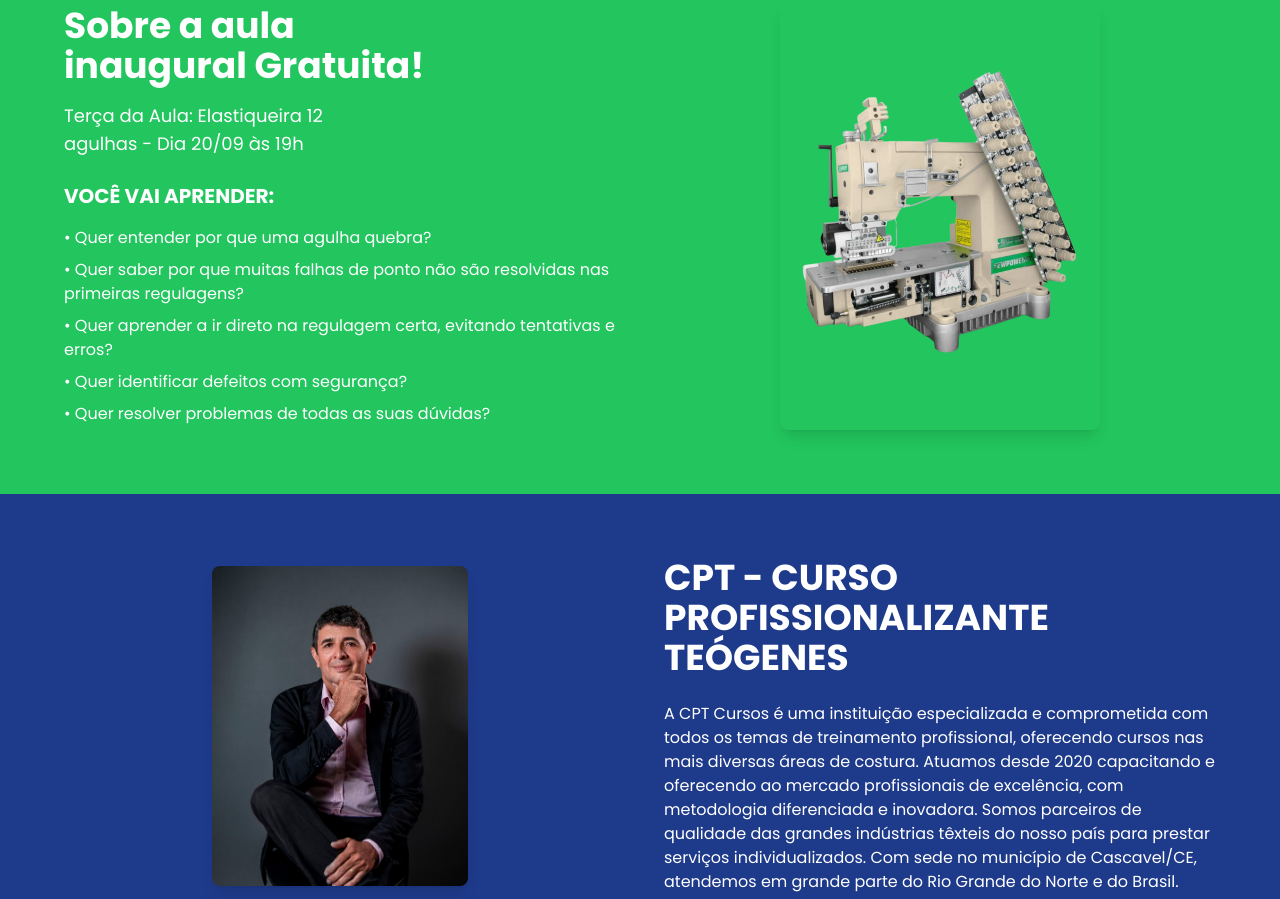
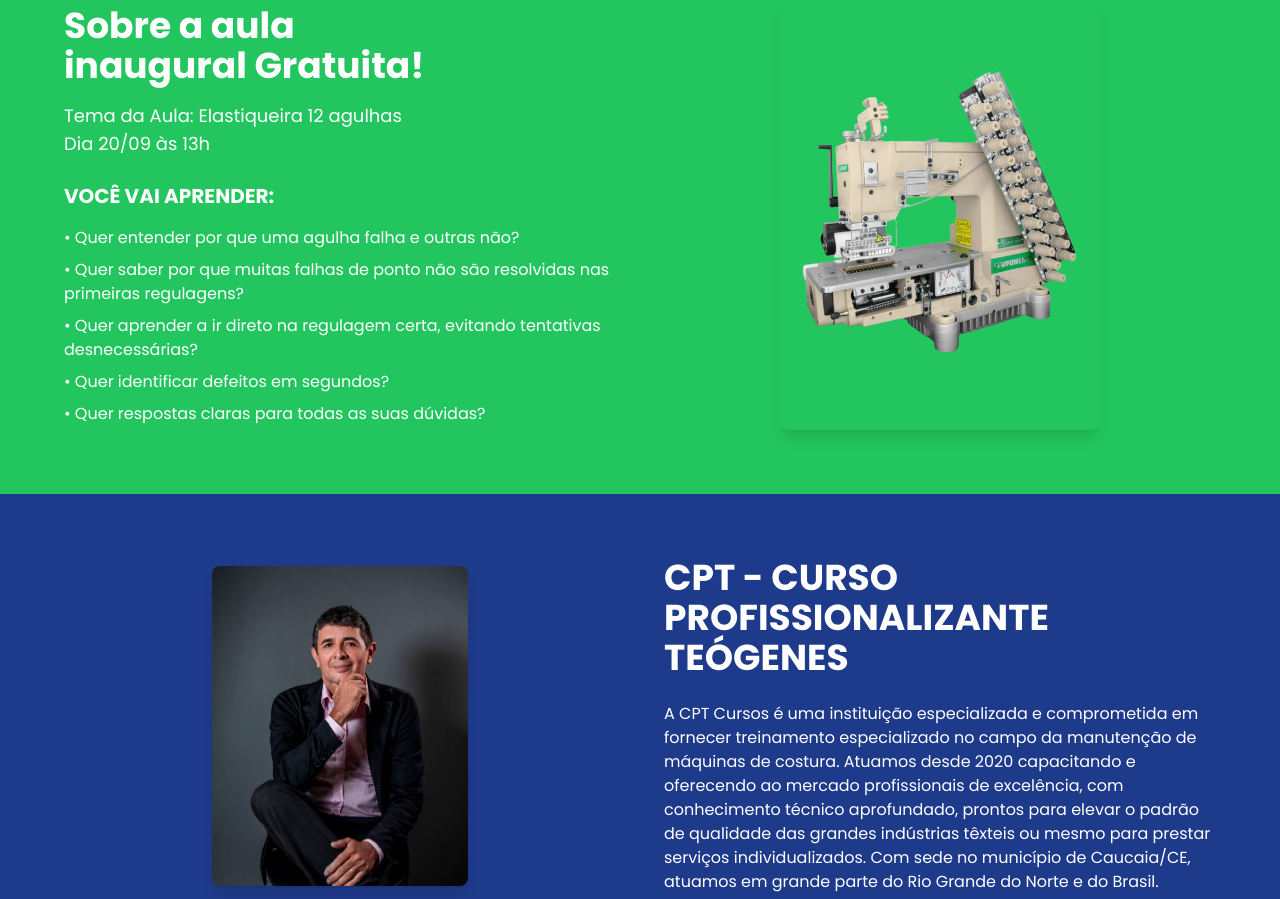
Before and after one commit to Rolemak/boakostura-homepage, a plain HTML site: page index.html in a window 1280 px wide. Shown: the part 941-1840 px from the top of the page. Drawn offline with nearby package versions, Linux system fonts and the light colour scheme.

Commit message:
Ajuste de texto

```diff
--- a/index.html
+++ b/index.html
@@ -171,9 +171,7 @@
         <div class="relative z-10 flex items-center justify-center md:justify-start h-full px-4 md:px-16">
             <div class="text-white max-w-lg text-center md:text-left">
                 <h1 class="text-3xl sm:text-4xl md:text-5xl font-bold leading-tight mb-6 animate-fade-up">
-                    Aula<br>
-                    inaugural<br>
-                    Boakostura
+                    Aula<br> inaugural<br> Boakostura
                 </h1>
                 <a href="https://forms.gle/gNUe7Fj8GTfZecN8A" target="_blank" class="bg-white text-black px-6 py-3 md:px-8 rounded-full font-semibold hover:bg-gray-100 hover-scale transition-all inline-block text-sm md:text-base animate-fade-up animate-delay-200">
                     Inscreva-se!
@@ -187,21 +185,19 @@
         <div class="max-w-6xl mx-auto grid grid-cols-1 md:grid-cols-2 gap-8 md:gap-12 items-center">
             <div class="text-center md:text-left order-2 md:order-1 scroll-reveal">
                 <h2 class="text-2xl sm:text-3xl md:text-4xl font-bold mb-4 leading-tight">
-                    Sobre a aula<br>
-                    inaugural Gratuita!
+                    Sobre a aula<br>inaugural Gratuita!
                 </h2>
                 <p class="text-base md:text-lg mb-6">
-                    Terça da Aula: Elastiqueira 12<br>
-                    agulhas - Dia 20/09 às 19h
+                    Tema da Aula: Elastiqueira 12 agulhas<br>Dia 20/09 às 13h
                 </p>
 
                 <h3 class="text-lg md:text-xl font-bold mb-4">VOCÊ VAI APRENDER:</h3>
                 <ul class="space-y-2 text-sm md:text-base text-left">
-                    <li>• Quer entender por que uma agulha quebra?</li>
+                    <li>• Quer entender por que uma agulha falha e outras não?</li>
                     <li>• Quer saber por que muitas falhas de ponto não são resolvidas nas primeiras regulagens?</li>
-                    <li>• Quer aprender a ir direto na regulagem certa, evitando tentativas e erros?</li>
-                    <li>• Quer identificar defeitos com segurança?</li>
-                    <li>• Quer resolver problemas de todas as suas dúvidas?</li>
+                    <li>• Quer aprender a ir direto na regulagem certa, evitando tentativas desnecessárias?</li>
+                    <li>• Quer identificar defeitos em segundos?</li>
+                    <li>• Quer respostas claras para todas as suas dúvidas?</li>
                 </ul>
             </div>
             <div class="flex justify-center order-1 md:order-2 scroll-reveal">
@@ -218,12 +214,10 @@
             </div>
             <div class="text-center md:text-left order-2 md:order-2 scroll-reveal">
                 <h2 class="text-2xl sm:text-3xl md:text-4xl font-bold mb-6 leading-tight">
-                    CPT - CURSO<br>
-                    PROFISSIONALIZANTE<br>
-                    TEÓGENES
+                    CPT - CURSO<br> PROFISSIONALIZANTE<br> TEÓGENES
                 </h2>
                 <p class="text-sm md:text-base leading-relaxed">
-                    A CPT Cursos é uma instituição especializada e comprometida com todos os temas de treinamento profissional, oferecendo cursos nas mais diversas áreas de costura. Atuamos desde 2020 capacitando e oferecendo ao mercado profissionais de excelência, com metodologia diferenciada e inovadora. Somos parceiros de qualidade das grandes indústrias têxteis do nosso país para prestar serviços individualizados. Com sede no município de Cascavel/CE, atendemos em grande parte do Rio Grande do Norte e do Brasil.
+                    A CPT Cursos é uma instituição especializada e comprometida em fornecer treinamento especializado no campo da manutenção de máquinas de costura. Atuamos desde 2020 capacitando e oferecendo ao mercado profissionais de excelência, com conhecimento técnico aprofundado, prontos para elevar o padrão de qualidade das grandes indústrias têxteis ou mesmo para prestar serviços individualizados. Com sede no município de Caucaia/CE, atuamos em grande parte do Rio Grande do Norte e do Brasil.
                 </p>
             </div>
         </div>
@@ -237,15 +231,9 @@
             </div>
             <div class="text-center order-2 md:order-2 scroll-reveal">
                 <h3 class="text-lg sm:text-xl md:text-2xl font-bold text-green-600 mb-6 leading-tight">
-                    A participação na aula<br>
-                    é gratuita, mas as vagas<br>
-                    são limitadas e<br>
-                    exclusivas para<br>
-                    inscritos. Não perca<br>
-                    tempo, assegure sua<br>
-                    presença neste<br>
-                    momento histórico da<br>
-                    Boakostura.
+                    A participação na aula<br> é gratuita, mas as vagas<br> são limitadas e<br> exclusivas para<br>
+                    inscritos. Não perca<br> tempo, assegure sua<br> presença neste<br>
+                    momento histórico da<br> Boakostura.
                 </h3>
                 <a href="https://forms.gle/gNUe7Fj8GTfZecN8A" target="_blank" class="bg-green-500 text-white px-6 py-3 md:px-8 rounded-full font-bold hover:bg-green-600 hover-scale transition-all text-base md:text-lg inline-block">
                     CLIQUE AQUI
@@ -257,7 +245,7 @@
     <!-- Footer -->
     <footer class="bg-gray-800 text-white py-6 md:py-8 px-4 md:px-16">
         <div class="max-w-6xl mx-auto text-center">
-            <p class="text-xs md:text-sm">&copy; 2024 Boakostura. Todos os direitos reservados.</p>
+            <p class="text-xs md:text-sm">&copy; 2025 Boakostura. Todos os direitos reservados.</p>
         </div>
     </footer>
 
```
